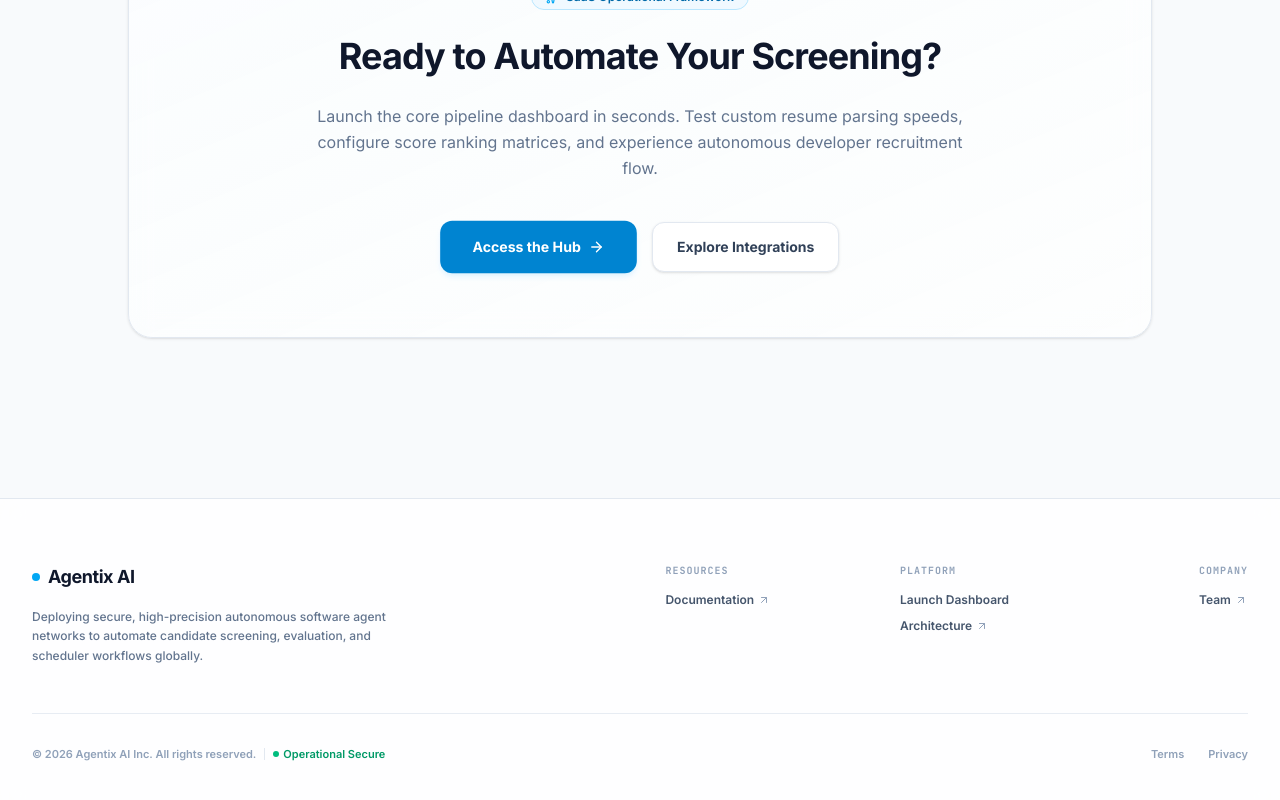
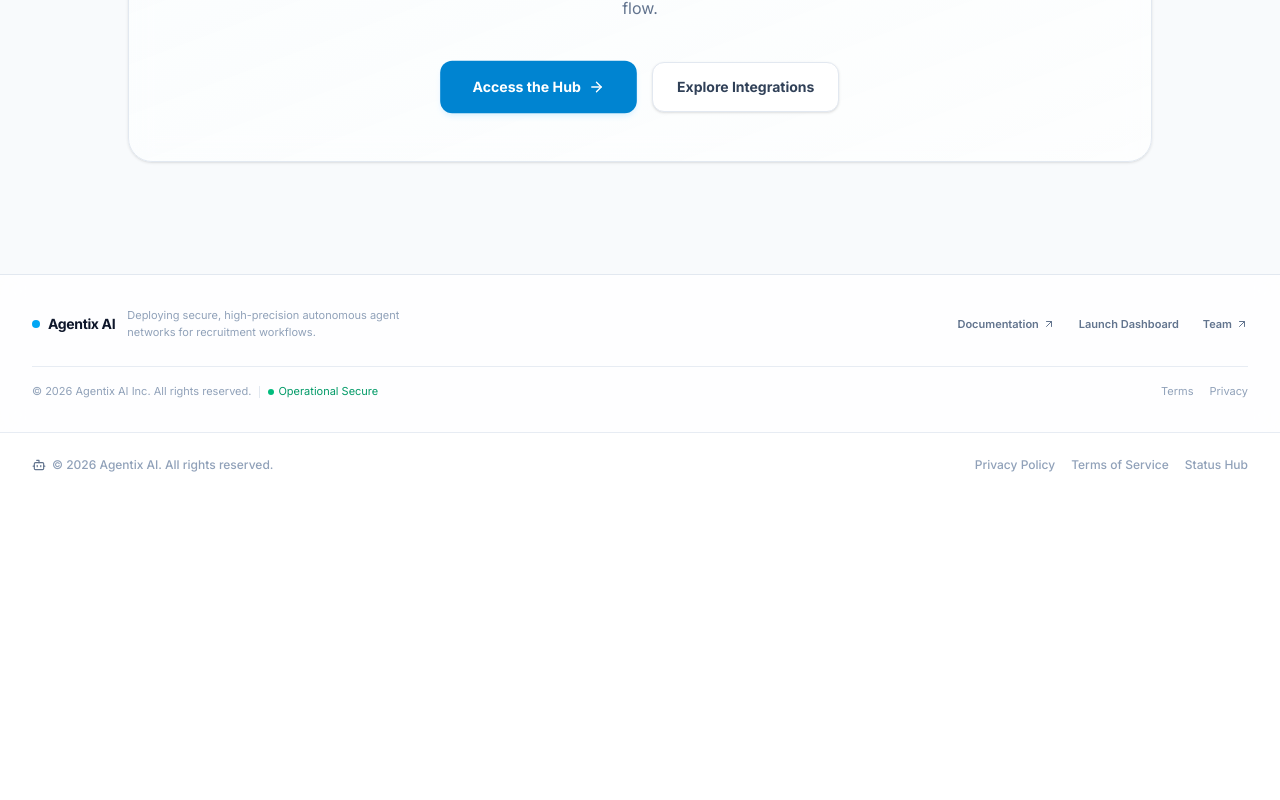
Before and after one commit to AdeelHussain20255/Hackathon-DYLP-Project, a React (Vite) app: page / in a window 1280 px wide. Shown: the part 1982-2782 px from the top of the page. After the commit the page ends 2479 px from the top, so only its background shows below. Built offline with nearby package versions, Linux system fonts and the light colour scheme.

Commit message:
Reduce layout gaps, compact landing page footer, fix mobile table overflow, stack bot description on mobile, fix header hierarchy

```diff
--- a/src/components/AgentAnalytics.tsx
+++ b/src/components/AgentAnalytics.tsx
@@ -93,11 +93,10 @@ export default function AgentAnalytics({ mode = "agents", bots, onToggleBot, can
         <>
           <div className="flex flex-col md:flex-row md:items-center justify-between gap-4">
             <div>
-              <h2 className="text-xl font-bold text-slate-900 tracking-tight flex items-center gap-2">
-                <Bot className="h-5.5 w-5.5 text-indigo-600" />
+              <p className="text-xs text-slate-500 flex items-center gap-2">
+                <Bot className="h-4 w-4 text-indigo-400" />
                 Agent Orchestration &amp; Advanced Analytics
-              </h2>
-
+              </p>
             </div>
 
             <div className="flex items-center gap-2 self-start md:self-center">
@@ -142,7 +141,7 @@ export default function AgentAnalytics({ mode = "agents", bots, onToggleBot, can
                       {getBotIcon(bot.id, bot.isRunning)}
                     </div>
                     <div>
-                      <div className="flex items-center gap-2">
+                      <div className="flex flex-col sm:flex-row sm:items-center sm:gap-2">
                         <span className="font-bold text-sm text-slate-900">{bot.name}</span>
                         <span className="text-[10px] font-medium text-slate-400 font-mono">({bot.role})</span>
                       </div>
--- a/src/components/BulkUploadZone.tsx
+++ b/src/components/BulkUploadZone.tsx
@@ -187,12 +187,7 @@ export default function BulkUploadZone({ onFilesProcessed, showToast }: BulkUplo
 
         {/* Left Side: Manual Bulk Upload Area */}
         <div className="p-6 space-y-4">
-          <div>
-            <h4 className="text-xs font-bold text-slate-900 uppercase tracking-wider mb-1">Manual Bulk Upload</h4>
-            <p className="text-[11px] text-slate-500 leading-normal">
-              Stage massive batches of candidate resumes directly. Documents are parsed instantly and streamed to the screening queues.
-            </p>
-          </div>
+          <h4 className="text-xs font-bold text-slate-900 uppercase tracking-wider">Manual Bulk Upload</h4>
 
           <div
             onDragOver={handleDragOver}
--- a/src/components/LandingPage.tsx
+++ b/src/components/LandingPage.tsx
@@ -45,7 +45,7 @@ export default function LandingPage({ onLaunchDashboard }: LandingPageProps) {
       <div className="relative z-10">
 
         {/* Hero Section */}
-        <main className="relative z-10 max-w-4xl mx-auto px-6 sm:px-8 pt-24 pb-24 md:pt-32 md:pb-36 text-center space-y-8">
+        <main className="relative z-10 max-w-4xl mx-auto px-6 sm:px-8 pt-16 pb-16 md:pt-24 md:pb-24 text-center space-y-6 md:space-y-8">
 
           {/* Subtle Tagline - Colored Sky to complement the video's glowing circuit particles */}
           <div className="inline-flex items-center gap-1.5 rounded-full bg-sky-50/80 border border-sky-100/80 px-3.5 py-1.5 text-xs font-semibold text-sky-700 backdrop-blur-sm">
@@ -87,10 +87,10 @@ export default function LandingPage({ onLaunchDashboard }: LandingPageProps) {
         </main>
 
         {/* Bento Box Features Section */}
-        <section id="features" className="relative z-10 max-w-7xl mx-auto px-6 sm:px-8 py-20 md:py-24 mb-16">
+        <section id="features" className="relative z-10 max-w-7xl mx-auto px-6 sm:px-8 py-12 md:py-20 mb-8 md:mb-12">
 
           {/* Section Heading */}
-          <div className="max-w-3xl mb-16 space-y-3">
+          <div className="max-w-3xl mb-8 md:mb-12 space-y-3">
             <span className="inline-flex items-center gap-1.5 rounded-full bg-sky-50/80 border border-sky-100 px-3 py-1 text-xs font-semibold text-sky-700 backdrop-blur-sm">
               <Layers className="h-3.5 w-3.5 text-sky-500" />
               Platform Capabilities
@@ -113,7 +113,7 @@ export default function LandingPage({ onLaunchDashboard }: LandingPageProps) {
               whileInView="visible"
               viewport={{ once: true, margin: "-80px" }}
               whileHover={{ y: -5 }}
-              className="md:col-span-2 group relative rounded-2xl bg-white/70 border border-slate-200/80 p-8 flex flex-col justify-between overflow-hidden shadow-sm backdrop-blur-md transition-all duration-300 hover:shadow-md hover:bg-white"
+              className="md:col-span-2 group relative rounded-2xl bg-white/70 border border-slate-200/80 p-6 md:p-8 flex flex-col justify-between overflow-hidden shadow-sm backdrop-blur-md transition-all duration-300 hover:shadow-md hover:bg-white"
             >
               <div className="absolute inset-0 bg-gradient-to-br from-sky-50/30 to-transparent opacity-0 group-hover:opacity-100 transition-opacity duration-300" />
 
@@ -166,7 +166,7 @@ export default function LandingPage({ onLaunchDashboard }: LandingPageProps) {
               whileInView="visible"
               viewport={{ once: true, margin: "-80px" }}
               whileHover={{ y: -5 }}
-              className="md:col-span-1 group relative rounded-2xl bg-white/70 border border-slate-200/80 p-8 flex flex-col justify-between overflow-hidden shadow-sm backdrop-blur-md transition-all duration-300 hover:shadow-md hover:bg-white"
+              className="md:col-span-1 group relative rounded-2xl bg-white/70 border border-slate-200/80 p-6 md:p-8 flex flex-col justify-between overflow-hidden shadow-sm backdrop-blur-md transition-all duration-300 hover:shadow-md hover:bg-white"
             >
               <div className="absolute inset-0 bg-gradient-to-br from-sky-50/30 to-transparent opacity-0 group-hover:opacity-100 transition-opacity duration-300" />
 
@@ -206,7 +206,7 @@ export default function LandingPage({ onLaunchDashboard }: LandingPageProps) {
               whileInView="visible"
               viewport={{ once: true, margin: "-80px" }}
               whileHover={{ y: -5 }}
-              className="md:col-span-1 group relative rounded-2xl bg-white/70 border border-slate-200/80 p-8 flex flex-col justify-between overflow-hidden shadow-sm backdrop-blur-md transition-all duration-300 hover:shadow-md hover:bg-white"
+              className="md:col-span-1 group relative rounded-2xl bg-white/70 border border-slate-200/80 p-6 md:p-8 flex flex-col justify-between overflow-hidden shadow-sm backdrop-blur-md transition-all duration-300 hover:shadow-md hover:bg-white"
             >
               <div className="absolute inset-0 bg-gradient-to-br from-sky-50/30 to-transparent opacity-0 group-hover:opacity-100 transition-opacity duration-300" />
 
@@ -248,7 +248,7 @@ export default function LandingPage({ onLaunchDashboard }: LandingPageProps) {
               whileInView="visible"
               viewport={{ once: true, margin: "-80px" }}
               whileHover={{ y: -5 }}
-              className="md:col-span-2 group relative rounded-2xl bg-white/70 border border-slate-200/80 p-8 flex flex-col justify-between overflow-hidden shadow-sm backdrop-blur-md transition-all duration-300 hover:shadow-md hover:bg-white"
+              className="md:col-span-2 group relative rounded-2xl bg-white/70 border border-slate-200/80 p-6 md:p-8 flex flex-col justify-between overflow-hidden shadow-sm backdrop-blur-md transition-all duration-300 hover:shadow-md hover:bg-white"
             >
               <div className="absolute inset-0 bg-gradient-to-br from-sky-50/30 to-transparent opacity-0 group-hover:opacity-100 transition-opacity duration-300" />
 
@@ -290,8 +290,8 @@ export default function LandingPage({ onLaunchDashboard }: LandingPageProps) {
         </section>
 
         {/* Call to Action Section */}
-        <section className="relative z-10 max-w-7xl mx-auto px-6 sm:px-8 py-16">
-          <div className="max-w-5xl mx-auto overflow-hidden rounded-3xl border border-slate-200 bg-white/70 backdrop-blur-md p-12 md:p-16 text-center shadow-sm relative">
+        <section className="relative z-10 max-w-7xl mx-auto px-6 sm:px-8 py-10 md:py-16">
+          <div className="max-w-5xl mx-auto overflow-hidden rounded-3xl border border-slate-200 bg-white/70 backdrop-blur-md p-8 md:p-12 text-center shadow-sm relative">
             <div className="absolute inset-0 bg-gradient-to-br from-sky-50/20 to-transparent pointer-events-none" />
 
             <div className="relative z-10 max-w-2xl mx-auto space-y-6">
@@ -334,97 +334,35 @@ export default function LandingPage({ onLaunchDashboard }: LandingPageProps) {
           </div>
         </section>
 
-        {/* Minimalist, Light Enterprise-Style Footer */}
-        <footer className="relative z-10 w-full bg-white/80 border-t border-slate-200 backdrop-blur-md font-sans mt-24">
-          <div className="max-w-7xl mx-auto px-6 sm:px-8 pt-16 pb-12">
-            <div className="grid grid-cols-1 md:grid-cols-12 gap-10 items-start pb-12 border-b border-slate-200/80">
+        {/* Compact Footer */}
+        <footer className="relative z-10 w-full bg-white/80 border-t border-slate-200 backdrop-blur-md font-sans mt-8 md:mt-12">
+          <div className="max-w-7xl mx-auto px-6 sm:px-8 py-6 md:py-8">
+            <div className="flex flex-col md:flex-row md:items-center justify-between gap-6 pb-6 border-b border-slate-200/80">
 
-              {/* Logo block */}
-              <div className="md:col-span-5 space-y-4">
-                <div className="flex items-center">
-                  <span className="text-lg font-black tracking-tight text-slate-900 flex items-center gap-2">
+              <div className="flex items-center gap-3">
+                <span className="text-sm font-black tracking-tight text-slate-900 flex items-center gap-2">
                   <span className="h-2 w-2 rounded-full bg-sky-500 animate-pulse" />
                   Agentix AI
                 </span>
-                </div>
-                <p className="text-slate-500 text-xs leading-relaxed max-w-sm font-medium">
-                  Deploying secure, high-precision autonomous software agent networks to automate candidate screening, evaluation, and scheduler workflows globally.
-                </p>
+                <span className="text-[11px] text-slate-400 max-w-xs leading-relaxed hidden sm:block">
+                  Deploying secure, high-precision autonomous agent networks for recruitment workflows.
+                </span>
               </div>
 
-              {/* Minimalist Footer Links */}
-              <div className="md:col-span-7 grid grid-cols-3 gap-6 md:justify-items-end">
-                <div>
-                  <h4 className="text-[10px] font-bold uppercase tracking-widest text-slate-400 mb-3.5 font-mono">RESOURCES</h4>
-                  <ul className="space-y-2.5 text-xs font-semibold">
-                    <li>
-                      <a
-                        href="#"
-                        onClick={(e) => {
-                          e.preventDefault();
-                          alert("Opening local technical documentation for recruitment loop triggers.");
-                        }}
-                        className="text-slate-600 hover:text-sky-600 transition-colors flex items-center gap-1"
-                      >
-                        Documentation <ArrowUpRight className="h-3 w-3 text-slate-400" />
+              <div className="flex items-center gap-6">
+                <a href="#" onClick={(e) => { e.preventDefault(); alert("Opening local technical documentation for recruitment loop triggers."); }} className="text-[11px] font-semibold text-slate-500 hover:text-sky-600 transition-colors flex items-center gap-1">
+                  Documentation <ArrowUpRight className="h-3 w-3" />
                 </a>
-                    </li>
-                  </ul>
-                </div>
-
-                <div>
-                  <h4 className="text-[10px] font-bold uppercase tracking-widest text-slate-400 mb-3.5 font-mono">PLATFORM</h4>
-                  <ul className="space-y-2.5 text-xs font-semibold">
-                    <li>
-                      <a
-                        href="#"
-                        onClick={(e) => {
-                          e.preventDefault();
-                          onLaunchDashboard();
-                        }}
-                        className="text-slate-600 hover:text-sky-600 transition-colors"
-                      >
+                <a href="#" onClick={(e) => { e.preventDefault(); onLaunchDashboard(); }} className="text-[11px] font-semibold text-slate-500 hover:text-sky-600 transition-colors">
                   Launch Dashboard
                 </a>
-                    </li>
-                    <li>
-                      <a
-                        href="#"
-                        onClick={(e) => {
-                          e.preventDefault();
-                          alert("Vite SPA Hydrated with Express 4 backend loop on port 3000.");
-                        }}
-                        className="text-slate-600 hover:text-sky-600 transition-colors flex items-center gap-1"
-                      >
-                        Architecture <ArrowUpRight className="h-3 w-3 text-slate-400" />
+                <a href="#" onClick={(e) => { e.preventDefault(); alert("Agentix Core Engineers & Autonomous Workflow loops."); }} className="text-[11px] font-semibold text-slate-500 hover:text-sky-600 transition-colors flex items-center gap-1">
+                  Team <ArrowUpRight className="h-3 w-3" />
                 </a>
-                    </li>
-                  </ul>
-                </div>
-
-                <div>
-                  <h4 className="text-[10px] font-bold uppercase tracking-widest text-slate-400 mb-3.5 font-mono">COMPANY</h4>
-                  <ul className="space-y-2.5 text-xs font-semibold">
-                    <li>
-                      <a
-                        href="#"
-                        onClick={(e) => {
-                          e.preventDefault();
-                          alert("Agentix Core Engineers & Autonomous Workflow loops.");
-                        }}
-                        className="text-slate-600 hover:text-sky-600 transition-colors flex items-center gap-1"
-                      >
-                        Team <ArrowUpRight className="h-3 w-3 text-slate-400" />
-                      </a>
-                    </li>
-                  </ul>
               </div>
             </div>
 
-            </div>
-
-            {/* Bottom copyright and metadata bar */}
-            <div className="flex flex-col sm:flex-row items-center justify-between gap-4 pt-8 text-[11px] text-slate-400 font-semibold">
+            <div className="flex flex-col sm:flex-row items-center justify-between gap-3 pt-4 text-[11px] text-slate-400">
               <div className="flex items-center gap-2">
                 <span>&copy; 2026 Agentix AI Inc. All rights reserved.</span>
                 <span className="h-3 w-[1px] bg-slate-200" />
@@ -434,9 +372,9 @@ export default function LandingPage({ onLaunchDashboard }: LandingPageProps) {
                 </span>
               </div>
 
-              <div className="flex items-center gap-6">
-                <a href="#" onClick={(e) => { e.preventDefault(); alert("Agentix Terms of Use."); }} className="hover:text-slate-600 transition text-slate-400">Terms</a>
-                <a href="#" onClick={(e) => { e.preventDefault(); alert("Agentix Privacy policy."); }} className="hover:text-slate-600 transition text-slate-400">Privacy</a>
+              <div className="flex items-center gap-4">
+                <a href="#" onClick={(e) => { e.preventDefault(); alert("Agentix Terms of Use."); }} className="hover:text-slate-500 transition">Terms</a>
+                <a href="#" onClick={(e) => { e.preventDefault(); alert("Agentix Privacy policy."); }} className="hover:text-slate-500 transition">Privacy</a>
               </div>
             </div>
           </div>
```
Also changed, not shown: src/App.tsx (+19 -86 lines). Lines whose indentation alone changed are shown as unchanged.
